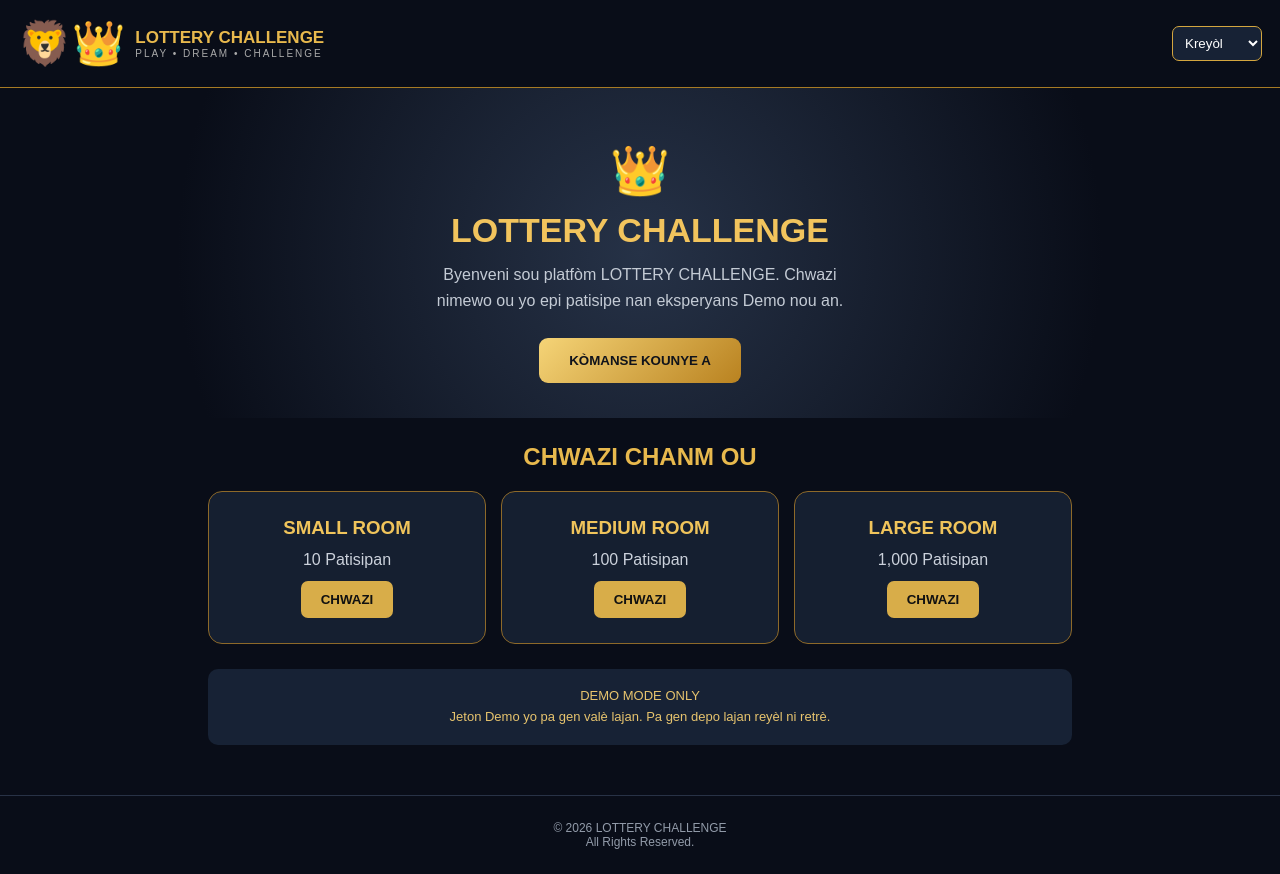
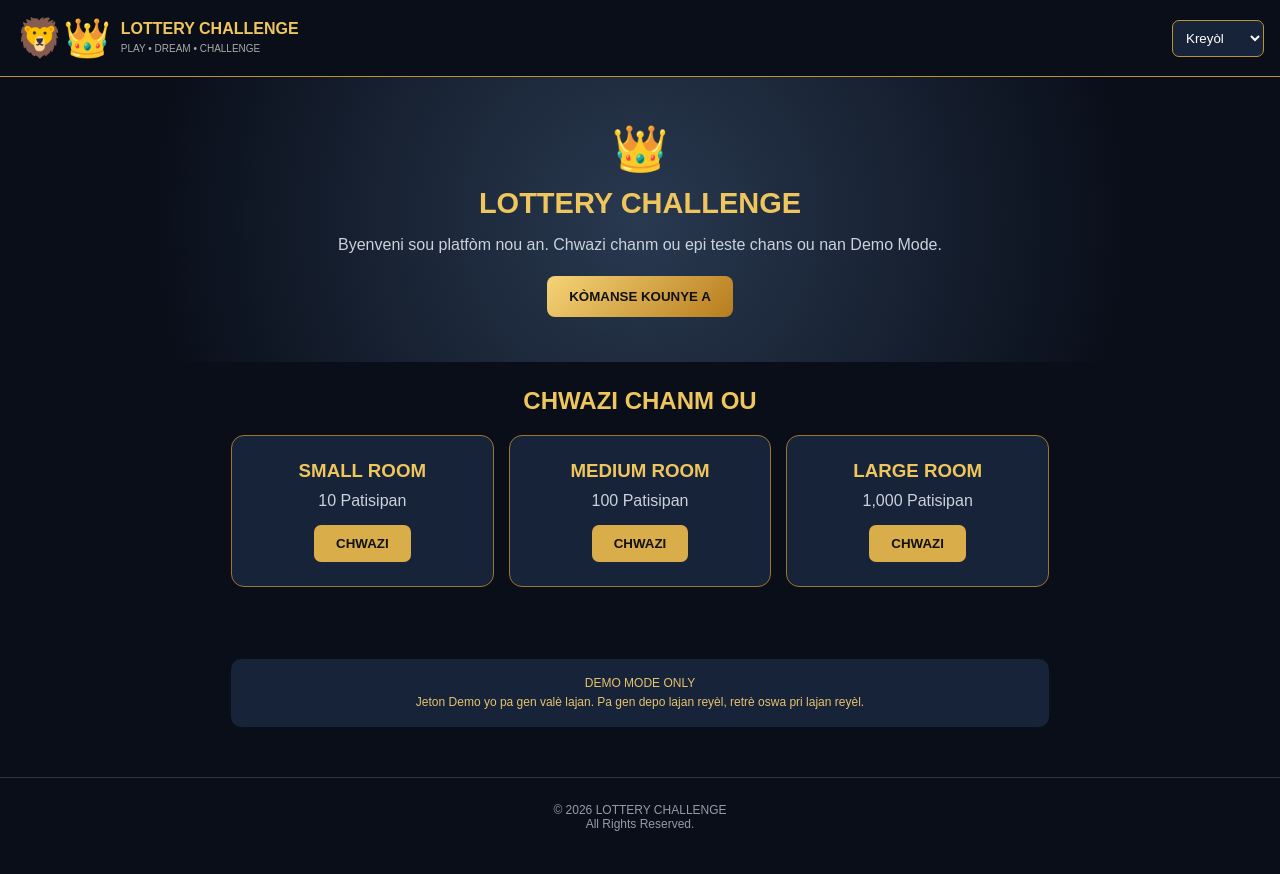
Before and after one commit to danemarckval/LOTTERY-CHALLENGE-, a plain HTML site: page index.html in a window 1280 px wide. Drawn offline with Linux system fonts and the light colour scheme.

Commit message:
Refactor HTML and CSS for lottery challenge

```diff
--- a/index.html
+++ b/index.html
@@ -4,186 +4,59 @@
 <head>
 <meta charset="UTF-8">
 <meta name="viewport" content="width=device-width, initial-scale=1.0">
-<meta name="theme-color" content="#090D18">
 <title>LOTTERY CHALLENGE</title>
 
 <style>
-* {
-  box-sizing: border-box;
-  margin: 0;
-  padding: 0;
-}
-
-body {
-  background: #090D18;
-  color: white;
-  font-family: Arial, sans-serif;
-}
-
-header {
-  display: flex;
-  align-items: center;
-  justify-content: space-between;
-  padding: 18px;
-  border-bottom: 1px solid #A77B24;
-}
-
-.logo {
-  display: flex;
-  align-items: center;
-  gap: 10px;
-}
-
-.lion {
-  font-size: 43px;
-}
-
-.logo h2 {
-  color: #E8B94D;
-  font-size: 17px;
-}
-
-.logo p {
-  color: #aaa;
-  font-size: 10px;
-  letter-spacing: 2px;
-}
-
-select {
-  background: #172235;
-  color: white;
-  border: 1px solid #D4A63F;
-  padding: 8px;
-  border-radius: 7px;
-}
-
-.hero {
-  text-align: center;
-  padding: 55px 20px 35px;
-  background: radial-gradient(circle, #263247, #090D18 70%);
-}
-
-.crown {
-  font-size: 48px;
-}
-
-.hero h1 {
-  color: #F2C45D;
-  font-size: 34px;
-  margin: 12px 0;
-}
-
-.hero p {
-  color: #C4CBD5;
-  line-height: 1.6;
-  max-width: 430px;
-  margin: auto;
-}
-
-.button {
-  display: inline-block;
-  margin-top: 25px;
-  background: linear-gradient(135deg,#F5D477,#B98220);
-  color: #10131B;
-  padding: 15px 30px;
-  border-radius: 9px;
-  border: none;
-  font-weight: bold;
-  cursor: pointer;
-}
-
-.container {
-  max-width: 900px;
-  margin: auto;
-  padding: 25px 18px;
-}
-
-.container h2 {
-  color: #E8B94D;
-  text-align: center;
-  margin-bottom: 20px;
-}
-
-.rooms {
-  display: grid;
-  grid-template-columns: repeat(auto-fit,minmax(220px,1fr));
-  gap: 15px;
-}
-
-.room {
-  background: #151F30;
-  border: 1px solid #8D6929;
-  padding: 25px;
-  border-radius: 14px;
-  text-align: center;
-}
-
-.room h3 {
-  color: #F0C45B;
-  margin-bottom: 12px;
-}
-
-.room p {
-  color: #CBD1DB;
-  margin-bottom: 12px;
-}
-
-.room button {
-  background: #D8AD49;
-  color: #111;
-  padding: 11px 20px;
-  border: none;
-  border-radius: 7px;
-  font-weight: bold;
-  cursor: pointer;
-}
-
-.notice {
-  margin-top: 25px;
-  text-align: center;
-  padding: 17px;
-  background: #172235;
-  border-radius: 10px;
-  color: #E7C46E;
-  font-size: 13px;
-  line-height: 1.6;
-}
-
-footer {
-  text-align: center;
-  padding: 25px;
-  color: #929BA9;
-  border-top: 1px solid #283246;
-  font-size: 12px;
-  margin-top: 25px;
-}
-
-#message {
-  text-align: center;
-  color: #F2C45D;
-  margin-top: 18px;
-}
-
-@media(max-width:450px) {
-  .hero h1 { font-size: 27px; }
-  header { padding: 13px; }
-  .logo h2 { font-size: 14px; }
-}
+*{box-sizing:border-box;margin:0;padding:0}
+body{background:#090e19;color:white;font-family:Arial,sans-serif}
+header{padding:16px;display:flex;align-items:center;justify-content:space-between;border-bottom:1px solid #bd9135}
+.brand{display:flex;align-items:center;gap:10px}
+.lion{font-size:38px}
+.brand h2{font-size:16px;color:#efc65d}
+.brand small{color:#aaa;font-size:10px}
+select{background:#172338;color:white;padding:9px;border:1px solid #bd9135;border-radius:7px}
+.hero{text-align:center;padding:45px 18px;background:radial-gradient(circle,#293950,#090e19 75%)}
+.hero .crown{font-size:45px}
+.hero h1{color:#efc65d;font-size:29px;margin:12px}
+.hero p{color:#cbd2dc;line-height:1.6}
+button{cursor:pointer}
+.gold{background:linear-gradient(135deg,#f5d477,#b77c1d);color:#111;border:0;border-radius:8px;padding:13px 22px;font-weight:bold;margin-top:18px}
+.container{max-width:850px;margin:auto;padding:25px 16px}
+h2.section{text-align:center;color:#efc65d;margin-bottom:20px}
+.rooms{display:grid;grid-template-columns:repeat(auto-fit,minmax(210px,1fr));gap:15px}
+.room{background:#172338;border:1px solid #9b762f;padding:24px;border-radius:13px;text-align:center}
+.room h3{color:#efc65d;margin-bottom:10px}
+.room p{color:#cbd2dc}
+.room button{background:#d9ad49;color:#111;border:0;padding:11px 22px;border-radius:7px;font-weight:bold;margin-top:15px}
+#game{display:none}
+#numbers{display:grid;grid-template-columns:repeat(8,1fr);gap:8px;margin:22px 0}
+.num{background:#1c2b42;border:1px solid #46556c;color:white;border-radius:8px;padding:11px 2px;font-weight:bold}
+.num.selected{background:#e5b949;color:#111;border-color:#ffe39b}
+.info{text-align:center;color:#e8c15d;margin:12px}
+.panel{background:#172338;padding:18px;border-radius:12px;text-align:center;margin:15px 0}
+.actions{display:flex;gap:10px;justify-content:center;flex-wrap:wrap}
+.actions button{padding:12px 18px;border-radius:8px;border:0;font-weight:bold}
+.confirm{background:#e6b84c;color:#111}
+.back{background:#34445d;color:white}
+#result{color:#f4d77d;text-align:center;margin-top:18px;line-height:1.6}
+.notice{background:#172338;padding:15px;border-radius:10px;color:#e6c36e;text-align:center;font-size:12px;line-height:1.6;margin-top:22px}
+footer{text-align:center;padding:25px;color:#929cab;border-top:1px solid #29354a;margin-top:25px;font-size:12px}
+@media(max-width:400px){#numbers{gap:5px}.num{padding:10px 1px;font-size:13px}.hero h1{font-size:24px}}
 </style>
 </head>
 
 <body>
 
 <header>
-  <div class="logo">
+<div class="brand">
 <div class="lion">🦁👑</div>
 <div>
 <h2>LOTTERY CHALLENGE</h2>
-      <p>PLAY • DREAM • CHALLENGE</p>
+<small>PLAY • DREAM • CHALLENGE</small>
 </div>
 </div>
 
-  <select id="language" onchange="changeLanguage()">
+<select id="language">
 <option value="ht">Kreyòl</option>
 <option value="fr">Français</option>
 <option value="es">Español</option>
@@ -191,49 +64,60 @@ footer {
 </select>
 </header>
 
-<section class="hero">
+<section class="hero" id="home">
 <div class="crown">👑</div>
 <h1>LOTTERY CHALLENGE</h1>
-  <p id="intro">
-    Byenveni sou platfòm LOTTERY CHALLENGE.
-    Chwazi nimewo ou yo epi patisipe nan eksperyans Demo nou an.
-  </p>
-  <button class="button" onclick="showMessage('Byenveni nan Demo LOTTERY CHALLENGE!')">
-    KÒMANSE KOUNYE A
-  </button>
+<p>Byenveni sou platfòm nou an. Chwazi chanm ou epi teste chans ou nan Demo Mode.</p>
+<button class="gold" onclick="goToRooms()">KÒMANSE KOUNYE A</button>
 </section>
 
-<section class="container">
-  <h2 id="roomTitle">CHWAZI CHANM OU</h2>
+<section class="container" id="roomSection">
+<h2 class="section">CHWAZI CHANM OU</h2>
 
 <div class="rooms">
-
 <div class="room">
 <h3>SMALL ROOM</h3>
 <p>10 Patisipan</p>
-      <button onclick="showMessage('Ou chwazi SMALL ROOM')">CHWAZI</button>
+<button onclick="openRoom('SMALL ROOM',10)">CHWAZI</button>
 </div>
 
 <div class="room">
 <h3>MEDIUM ROOM</h3>
 <p>100 Patisipan</p>
-      <button onclick="showMessage('Ou chwazi MEDIUM ROOM')">CHWAZI</button>
+<button onclick="openRoom('MEDIUM ROOM',100)">CHWAZI</button>
 </div>
 
 <div class="room">
 <h3>LARGE ROOM</h3>
 <p>1,000 Patisipan</p>
-      <button onclick="showMessage('Ou chwazi LARGE ROOM')">CHWAZI</button>
+<button onclick="openRoom('LARGE ROOM',1000)">CHWAZI</button>
+</div>
+</div>
+</section>
+
+<section class="container" id="game">
+<h2 class="section" id="roomName">SMALL ROOM</h2>
+
+<div class="panel">
+<p>CHWAZI EGZAKTEMAN 10 NIMEWO SOU 80</p>
+<p class="info">Nimewo chwazi: <strong id="count">0</strong> / 10</p>
 </div>
 
+<div id="numbers"></div>
+
+<div class="actions">
+<button class="back" onclick="clearNumbers()">EFASЕ SELEKSYON</button>
+<button class="confirm" onclick="confirmTicket()">KONFIME TIKÈ DEMO</button>
+<button class="back" onclick="backToRooms()">RETOUNEN</button>
 </div>
 
-  <div id="message"></div>
+<div id="result"></div>
+</section>
 
+<section class="container">
 <div class="notice">
 DEMO MODE ONLY<br>
-    Jeton Demo yo pa gen valè lajan.
-    Pa gen depo lajan reyèl ni retrè.
+Jeton Demo yo pa gen valè lajan. Pa gen depo lajan reyèl, retrè oswa pri lajan reyèl.
 </div>
 </section>
 
@@ -243,38 +127,89 @@ footer {
 </footer>
 
 <script>
-function showMessage(message) {
-  document.getElementById("message").textContent = message;
+let selectedNumbers = [];
+let currentRoom = "";
+
+function goToRooms(){
+document.getElementById("roomSection").scrollIntoView({behavior:"smooth"});
 }
 
-const translations = {
-  ht: {
-    intro: "Byenveni sou platfòm LOTTERY CHALLENGE. Chwazi nimewo ou yo epi patisipe nan eksperyans Demo nou an.",
-    start: "KÒMANSE KOUNYE A",
-    rooms: "CHWAZI CHANM OU"
-  },
-  fr: {
-    intro: "Bienvenue sur LOTTERY CHALLENGE. Choisissez vos numéros et participez à notre expérience de démonstration.",
-    start: "COMMENCER",
-    rooms: "CHOISISSEZ VOTRE SALLE"
-  },
-  es: {
-    intro: "Bienvenido a LOTTERY CHALLENGE. Elige tus números y participa en nuestra experiencia de demostración.",
-    start: "COMENZAR",
-    rooms: "ELIGE TU SALA"
-  },
-  en: {
-    intro: "Welcome to LOTTERY CHALLENGE. Choose your numbers and join our demo experience.",
-    start: "GET STARTED",
-    rooms: "CHOOSE YOUR ROOM"
+function openRoom(name,capacity){
+currentRoom=name;
+selectedNumbers=[];
+document.getElementById("roomName").textContent=name;
+document.getElementById("roomSection").style.display="none";
+document.getElementById("home").style.display="none";
+document.getElementById("game").style.display="block";
+document.getElementById("result").textContent="";
+createNumbers();
+updateCount();
+window.scrollTo(0,0);
 }
+
+function createNumbers(){
+const area=document.getElementById("numbers");
+area.innerHTML="";
+
+for(let i=1;i<=80;i++){
+const btn=document.createElement("button");
+btn.className="num";
+btn.textContent=i;
+
+btn.onclick=function(){
+toggleNumber(i,btn);
 };
 
-function changeLanguage() {
-  const lang = document.getElementById("language").value;
-  document.getElementById("intro").textContent = translations[lang].intro;
-  document.querySelector(".hero .button").textContent = translations[lang].start;
-  document.getElementById("roomTitle").textContent = translations[lang].rooms;
+area.appendChild(btn);
+}
+}
+
+function toggleNumber(number,button){
+if(selectedNumbers.includes(number)){
+selectedNumbers=selectedNumbers.filter(n=>n!==number);
+button.classList.remove("selected");
+}else{
+if(selectedNumbers.length>=10){
+alert("Ou deja chwazi 10 nimewo. Retire youn anvan ou ajoute yon lòt.");
+return;
+}
+selectedNumbers.push(number);
+button.classList.add("selected");
+}
+updateCount();
+}
+
+function updateCount(){
+document.getElementById("count").textContent=selectedNumbers.length;
+}
+
+function clearNumbers(){
+selectedNumbers=[];
+document.querySelectorAll(".num").forEach(btn=>btn.classList.remove("selected"));
+updateCount();
+document.getElementById("result").textContent="";
+}
+
+function confirmTicket(){
+if(selectedNumbers.length!==10){
+alert("Ou dwe chwazi egzakteman 10 nimewo.");
+return;
+}
+
+const sorted=[...selectedNumbers].sort((a,b)=>a-b);
+document.getElementById("result").innerHTML=
+"✅ TIKÈ DEMO KONFIME!<br>"+
+"Chanm: "+currentRoom+"<br>"+
+"Nimewo ou yo: "+sorted.join(" - ")+
+"<br><small>Sa se yon demonstrasyon lokal. Tikè a poko anrejistre sou yon sèvè.</small>";
+}
+
+function backToRooms(){
+document.getElementById("game").style.display="none";
+document.getElementById("home").style.display="block";
+document.getElementById("roomSection").style.display="block";
+document.getElementById("result").textContent="";
+window.scrollTo(0,0);
 }
 </script>
 
```
Lines whose indentation alone changed are shown as unchanged.
